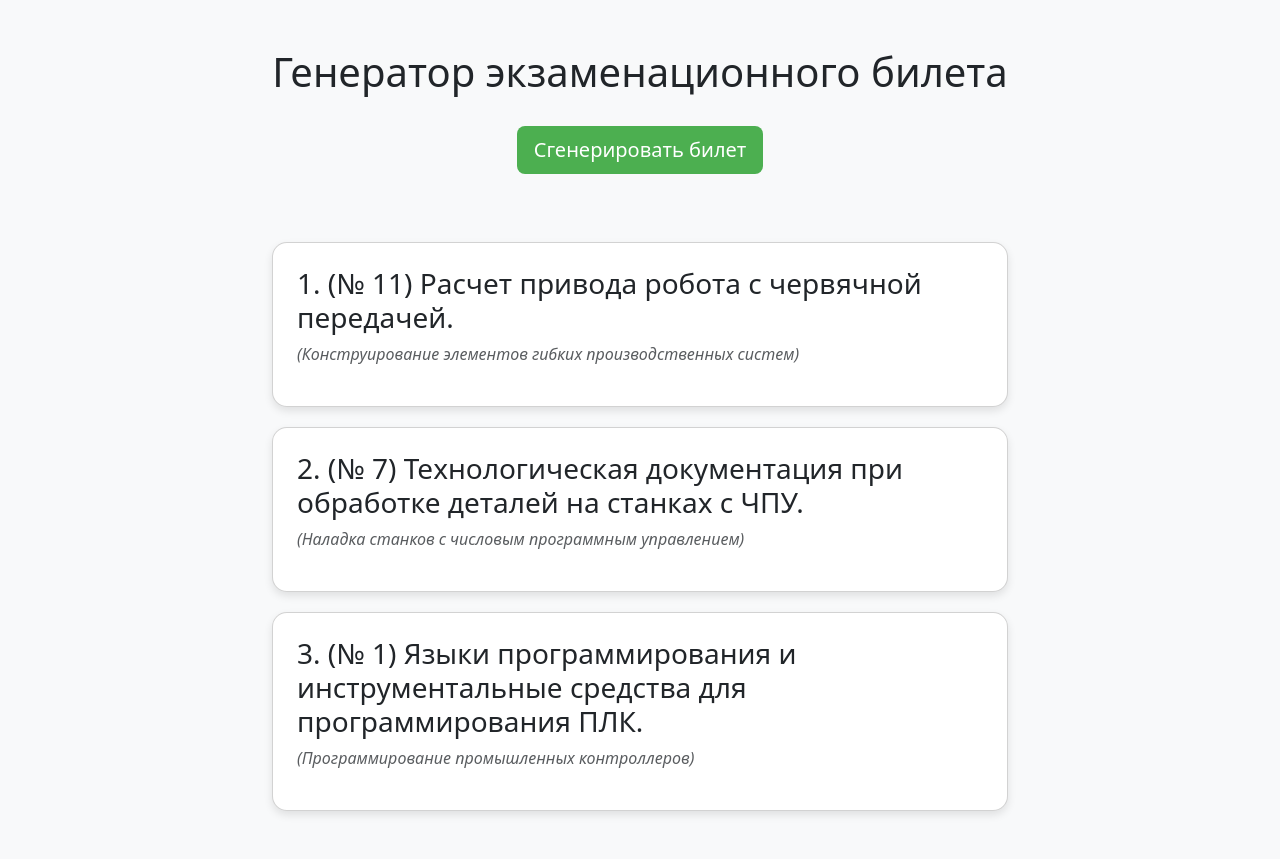
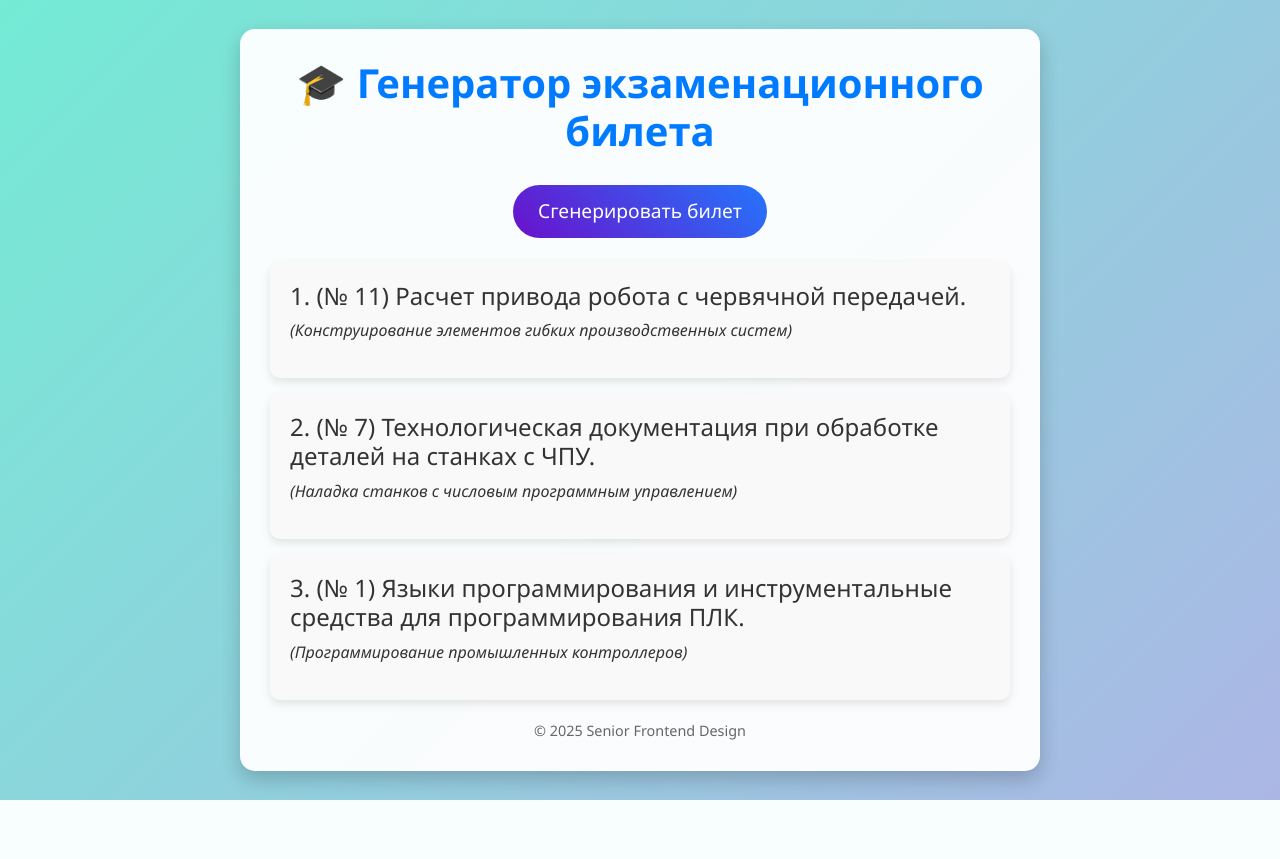
Before and after one commit to ivtikss/exam, a Flask app: page / in a window 1280 px wide. After the commit the page ends 800 px from the top, so only its background shows below. Run offline with Flask 3, Linux system fonts and the light colour scheme.

Commit message:
Update index.html

```diff
--- a/templates/index.html
+++ b/templates/index.html
@@ -2,42 +2,107 @@
 <html lang="ru">
 <head>
     <meta charset="UTF-8">
-    <title>Генерация билета</title>
+    <title>Генератор экзаменационного билета</title>
     <link href="https://cdn.jsdelivr.net/npm/bootstrap@5.3.0/dist/css/bootstrap.min.css" rel="stylesheet">
     <style>
-        body { background-color: #f8f9fa; }
-        .card { margin-top: 20px; border-radius: 15px; box-shadow: 0 4px 8px rgba(0,0,0,0.1); }
-        h1 { margin-bottom: 30px; }
-        .btn-custom { background-color: #4CAF50; color: white; }
-        .btn-custom:hover { background-color: #45a049; }
+        body {
+            background: linear-gradient(135deg, #74ebd5 0%, #ACB6E5 100%);
+            min-height: 100vh;
+            display: flex;
+            align-items: center;
+            justify-content: center;
+            font-family: 'Segoe UI', Tahoma, Geneva, Verdana, sans-serif;
+            color: #333;
+        }
+        .container {
+            background: rgba(255, 255, 255, 0.95);
+            padding: 30px;
+            border-radius: 15px;
+            box-shadow: 0 8px 20px rgba(0, 0, 0, 0.2);
+            max-width: 800px;
+            width: 100%;
+            animation: fadeIn 1s ease-out;
+        }
+        h1 {
+            font-size: 2.5rem;
+            font-weight: bold;
+            text-align: center;
+            margin-bottom: 30px;
+            color: #007BFF;
+        }
+        .question-card {
+            background: #f9f9f9;
+            padding: 20px;
+            margin-bottom: 15px;
+            border-radius: 10px;
+            box-shadow: 0 4px 10px rgba(0,0,0,0.1);
+            transform: scale(1);
+            transition: transform 0.3s ease, box-shadow 0.3s ease;
+        }
+        .question-card:hover {
+            transform: scale(1.03);
+            box-shadow: 0 8px 20px rgba(0,0,0,0.2);
+        }
+        .btn-custom {
+            background: linear-gradient(45deg, #6a11cb, #2575fc);
+            color: white;
+            padding: 12px 25px;
+            font-size: 1.2rem;
+            border-radius: 50px;
+            border: none;
+            transition: background 0.4s ease, transform 0.3s ease;
+        }
+        .btn-custom:hover {
+            background: linear-gradient(45deg, #2575fc, #6a11cb);
+            transform: scale(1.05);
+        }
+        @keyframes fadeIn {
+            from { opacity: 0; transform: translateY(-20px); }
+            to { opacity: 1; transform: translateY(0); }
+        }
+        footer {
+            text-align: center;
+            font-size: 0.9rem;
+            color: #666;
+            margin-top: 20px;
+        }
     </style>
 </head>
-<body class="container py-5">
-    <h1 class="text-center">Генератор экзаменационного билета</h1>
-    <div class="text-center">
+<body>
+    <div class="container">
+        <h1>🎓 Генератор экзаменационного билета</h1>
+        <div class="text-center mb-4">
             <form method="get">
-            <button class="btn btn-custom btn-lg" type="submit">Сгенерировать билет</button>
+                <button class="btn btn-custom">Сгенерировать билет</button>
             </form>
         </div>
 
         {% if q1_number %}
-<div class="row justify-content-center mt-5">
-    <div class="col-md-8">
-        <div class="card p-4">
-            <h3>1. (№ {{ q1_number }}) {{ q1_text }}</h3>
-            <p class="text-muted"><em>({{ q1_discipline }})</em></p>
+        <div class="question-card">
+            <h4>1. (№ {{ q1_number }}) {{ q1_text }}</h4>
+            <p><em>({{ q1_discipline }})</em></p>
         </div>
-        <div class="card p-4">
-            <h3>2. (№ {{ q2_number }}) {{ q2_text }}</h3>
-            <p class="text-muted"><em>({{ q2_discipline }})</em></p>
+        <div class="question-card">
+            <h4>2. (№ {{ q2_number }}) {{ q2_text }}</h4>
+            <p><em>({{ q2_discipline }})</em></p>
         </div>
-        <div class="card p-4">
-            <h3>3. (№ {{ q3_number }}) {{ q3_text }}</h3>
-            <p class="text-muted"><em>({{ q3_discipline }})</em></p>
-        </div>
-    </div>
+        <div class="question-card">
+            <h4>3. (№ {{ q3_number }}) {{ q3_text }}</h4>
+            <p><em>({{ q3_discipline }})</em></p>
         </div>
         {% endif %}
 
+        <footer>© 2025 Senior Frontend Design</footer>
+    </div>
+
+    <!-- Optional: Добавим плавное появление при загрузке -->
+    <script>
+        document.addEventListener('DOMContentLoaded', function() {
+            const cards = document.querySelectorAll('.question-card');
+            cards.forEach((card, index) => {
+                card.style.animation = `fadeIn 0.5s ease-out ${index * 0.2}s both`;
+            });
+        });
+    </script>
 </body>
 </html>
```
Lines whose indentation alone changed are shown as unchanged.
